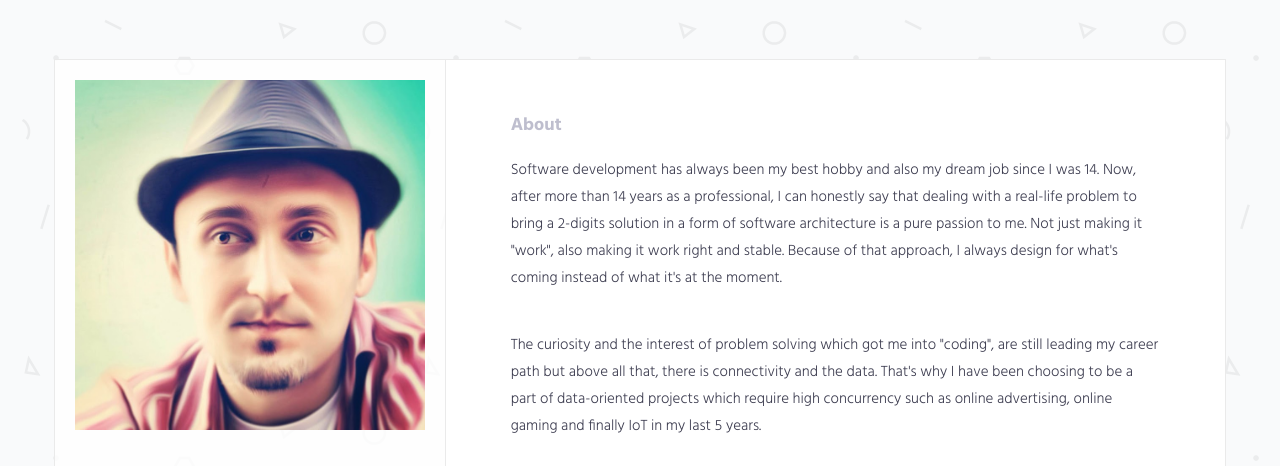
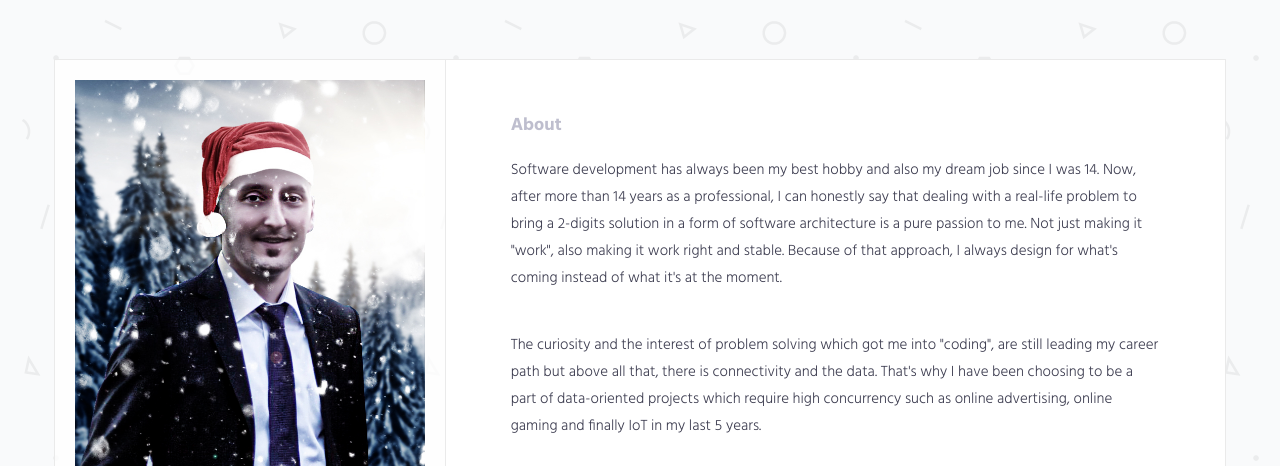
Before and after one commit to umuplus/umuplus-com, a plain HTML site: page index.html in a window 1280 px wide. Shown: the top 466 px of the page. Drawn offline with Linux system fonts and the light colour scheme.

Commit message:
minor fixes

```diff
--- a/index.html
+++ b/index.html
@@ -4,7 +4,7 @@
     <meta charset="utf-8">
     <meta http-equiv="X-UA-Compatible" content="IE=edge">
     <meta name="viewport" content="width=device-width, initial-scale=1">
-    <title>umu+</title>
+    <title>Umut / Server-side Wizard</title>
     <link href="favicon.png" rel=icon>
     <link href="https://fonts.googleapis.com/css?family=Hind:300,400,500,600,700" rel="stylesheet">
     <link href="css/font-awesome.min.css" rel="stylesheet">
@@ -22,7 +22,7 @@
             <div class="left-col-block blocks">
                 <header class="header theiaStickySidebar">
                     <div class="profile-img">
-                        <img src="img/profile-face.jpg" class="img-responsive" alt=""/>
+                        <img src="img/profile-santa.jpg" class="img-responsive" alt=""/>
                     </div>
                     <div class="content">
                         <h1>Umut Aydin</h1>
```
Also changed, not shown: favicon.png.
